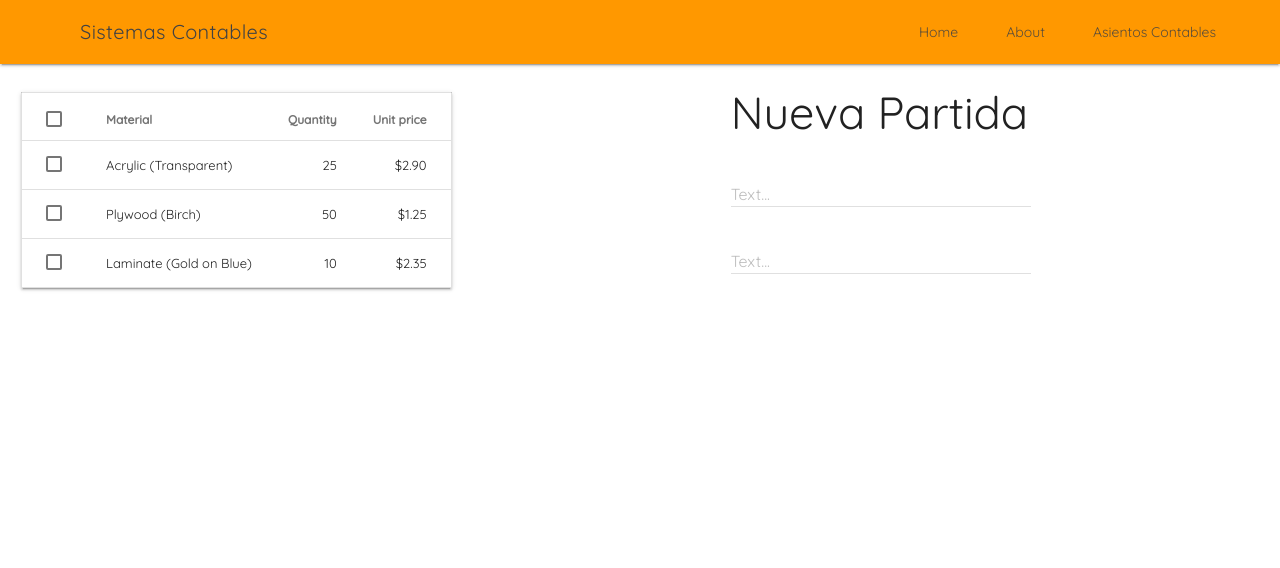
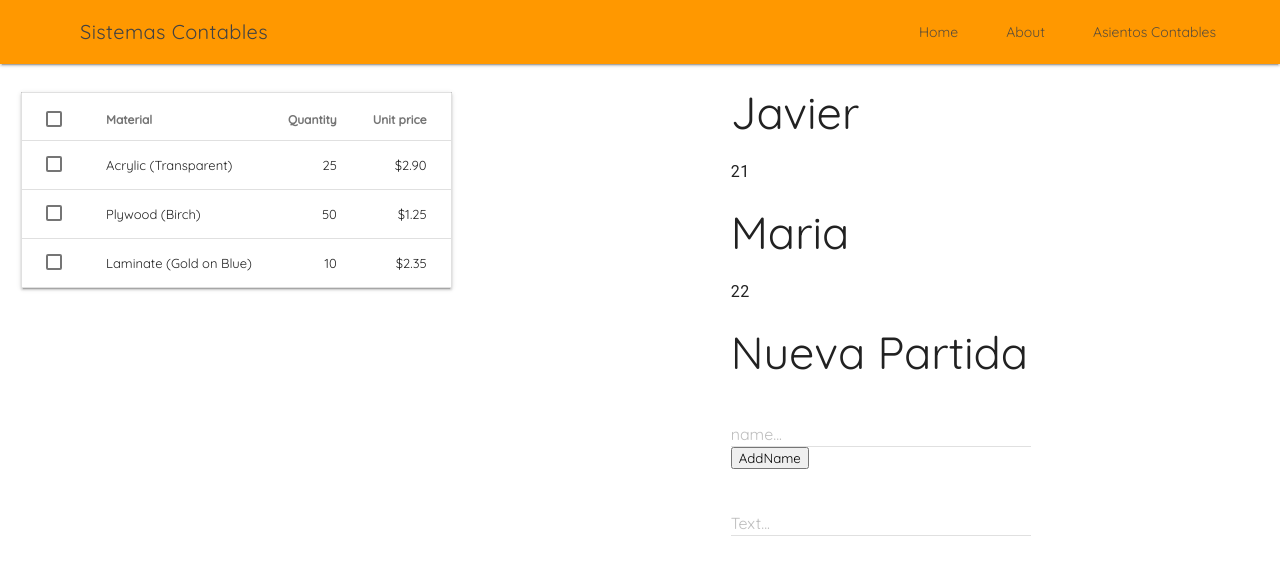
Before and after one commit to jalex099/Contables, a Vue app in the folder conta/: page /asientos in a window 1280 px wide. Shown: the top 568 px of the page. Built offline with nearby package versions, Linux system fonts and the light colour scheme.

Commit message:
Agregar binding value por array bidimensional

```diff
--- a/conta/src/components/NuevaPartida.vue
+++ b/conta/src/components/NuevaPartida.vue
@@ -1,23 +1,43 @@
 <template>
   <div>
+    <div v-for="item in items" :key="item">
+      <h2>{{item.nombre}}</h2>
+      <h6>{{item.edad}}</h6>
+    </div>
     <h2>Nueva Partida</h2>
-    <form action="">
-  <div class="mdl-textfield mdl-js-textfield mdl-textfield--floating-label">
-    <input class="mdl-textfield__input" type="text" id="sample3">
-    <label class="mdl-textfield__label" for="sample3">Text...</label>
-  </div>
-  <div class="mdl-textfield mdl-js-textfield mdl-textfield--floating-label">
-    <input class="mdl-textfield__input" type="text" id="sample3">
-    <label class="mdl-textfield__label" for="sample3">Text...</label>
-  </div>
-</form>
+
+    <div class="mdl-textfield mdl-js-textfield mdl-textfield--floating-label">
+      <input class="mdl-textfield__input" type="text" id="sample3" v-model="newName">
+      <label class="mdl-textfield__label" for="sample3" >name...</label>
+      <button @click="addName">AddName</button>
+    </div>
+    <div class="mdl-textfield mdl-js-textfield mdl-textfield--floating-label">
+      <input class="mdl-textfield__input" type="text" id="sample3" v-model="newAge">
+      <label class="mdl-textfield__label" for="sample3">Text...</label>
+    </div>
   </div>
 </template>
 
 <script>
+
 export default {
-  name: 'NuevaPartida'
+  name: 'NuevaPartida',
+  data: ()=>{
+    return{
+      items: [{"nombre":"Javier", "edad":21},{"nombre":"Maria", "edad":22}]
+    }
+  },
+  methods: {
+    addName(){
+      if(this.newName != "" && this.newAge!= ""){
+        this.items.push({"nombre": this.newName, "edad": this.newAge});
+
+        this.newName = "";
+      }
+    }
+  }
 }
+
 </script>
 
 <!-- Add "scoped" attribute to limit CSS to this component only -->
```
